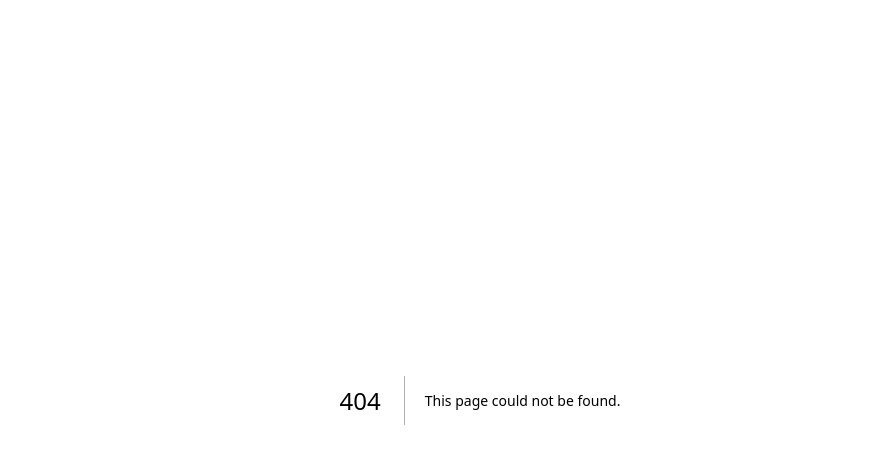
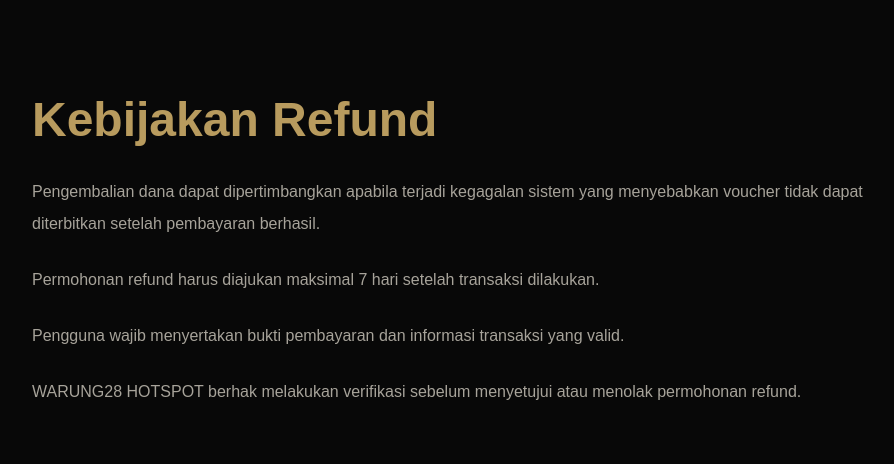
Before and after one commit to havanabulk/wifiwarung, a Next.js app: page /refund-policy in a window 1280 px wide. Before the commit this address had no page. Shown: the top 464 px of the page, without its empty margins (160-1054 px from the left). Built offline with nearby package versions, Linux system fonts and the light colour scheme.

Commit message:
Add Refund Policy Page component

```diff
--- /dev/null
+++ b/app/refund-policy/page.tsx
@@ -0,0 +1,40 @@
+export default function RefundPolicyPage() {
+  return (
+    <main className="min-h-screen bg-[#080808] text-[#f2f0ea]">
+      <section className="px-6 py-24">
+        <div className="mx-auto max-w-4xl">
+
+          <h1 className="text-5xl font-black text-[#b89b5e]">
+            Kebijakan Refund
+          </h1>
+
+          <div className="mt-8 space-y-6 text-[#a7a39a] leading-8">
+
+            <p>
+              Pengembalian dana dapat dipertimbangkan apabila
+              terjadi kegagalan sistem yang menyebabkan voucher
+              tidak dapat diterbitkan setelah pembayaran berhasil.
+            </p>
+
+            <p>
+              Permohonan refund harus diajukan maksimal
+              7 hari setelah transaksi dilakukan.
+            </p>
+
+            <p>
+              Pengguna wajib menyertakan bukti pembayaran
+              dan informasi transaksi yang valid.
+            </p>
+
+            <p>
+              WARUNG28 HOTSPOT berhak melakukan verifikasi
+              sebelum menyetujui atau menolak permohonan refund.
+            </p>
+
+          </div>
+
+        </div>
+      </section>
+    </main>
+  );
+}
```
